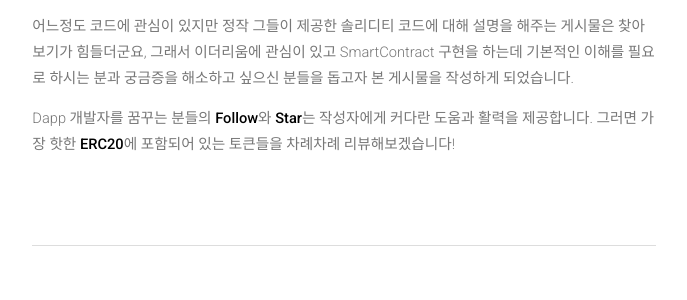
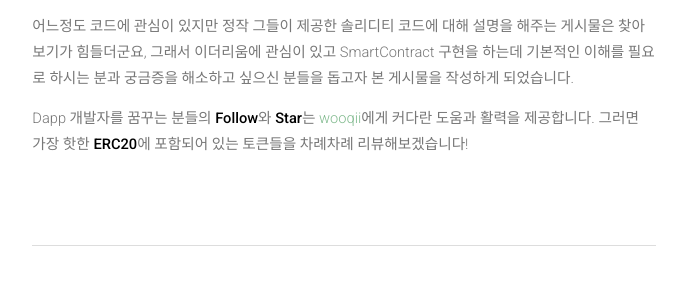
Before and after one commit to wooqii/wooqii.github.io, a Jekyll site: the page built from _posts/blog/2018-06-28-ERC20(1).md, in a window 1280 px wide and 900 px high, scrolled down 1018 px. Shown: the part 151-451 px from the top of the window, without its empty margins (296-983 px from the left). Built offline with Jekyll 4.4.1, drawn with Linux system fonts in a browser that asks for light colours; nearby versions of some CDN libraries; comment, search, counter and statistics services are not loaded.

Commit message:
add github link
wooqii 깃헙링크 스타, 팔로우 많이 해주세영

```diff
--- a/_posts/blog/2018-06-28-ERC20(1).md
+++ b/_posts/blog/2018-06-28-ERC20(1).md
@@ -19,7 +19,7 @@ layout: post
 
 어느정도 코드에 관심이 있지만 정작 그들이 제공한 솔리디티 코드에 대해 설명을 해주는 게시물은 찾아보기가 힘들더군요, 그래서 이더리움에 관심이 있고 SmartContract 구현을 하는데 기본적인 이해를 필요로 하시는 분과 궁금증을 해소하고 싶으신 분들을 돕고자 본 게시물을 작성하게 되었습니다.
 
-Dapp 개발자를 꿈꾸는 분들의 **Follow**와 **Star**는 작성자에게 커다란 도움과 활력을 제공합니다. 그러면 가장 핫한 **ERC20**에 포함되어 있는 토큰들을 차례차례 리뷰해보겠습니다!
+Dapp 개발자를 꿈꾸는 분들의 **Follow**와 **Star**는 [wooqii](https://github.com/wooqii/wooqii.github.io)에게 커다란 도움과 활력을 제공합니다. 그러면 가장 핫한 **ERC20**에 포함되어 있는 토큰들을 차례차례 리뷰해보겠습니다!
 
 ---
 
```
